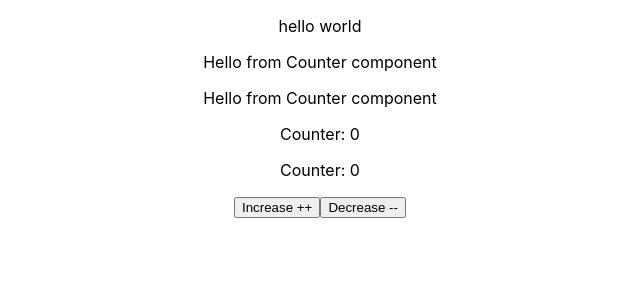
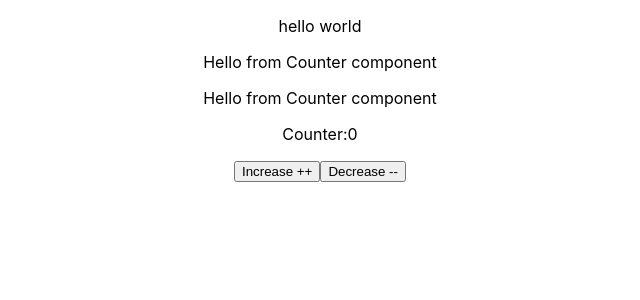
Before and after one commit to darwinbatres/react-project-using-husky, a React (Create React App) app: page / in a window 1280 px wide. Shown: the top 300 px of the page, without its empty margins (320-960 px from the left). Built offline with nearby package versions, Linux system fonts and the light colour scheme.

Commit message:
Did it work? 5

```diff
--- a/src/components/Counter.tsx
+++ b/src/components/Counter.tsx
@@ -17,12 +17,6 @@ const Counter = () => {
       <p>Hello from Counter component</p>
       <p>
         Counter:
-        {" "}
-        {counter}
-      </p>
-      <p>
-        Counter:
-        {" "}
         {counter}
       </p>
       <button type="button" onClick={increaseCounter}>
```
